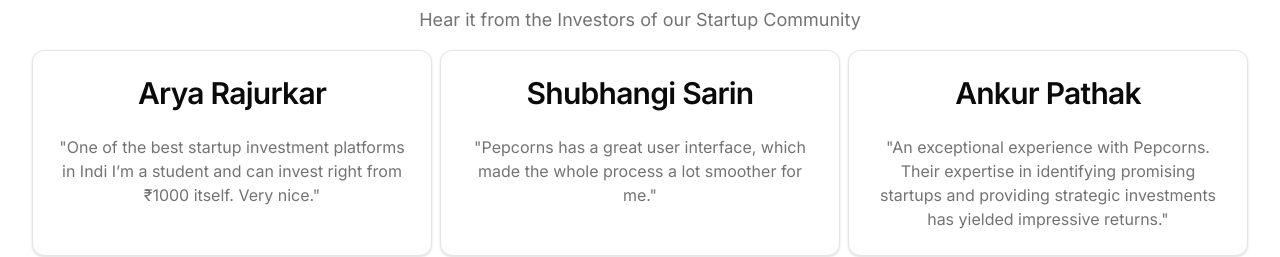
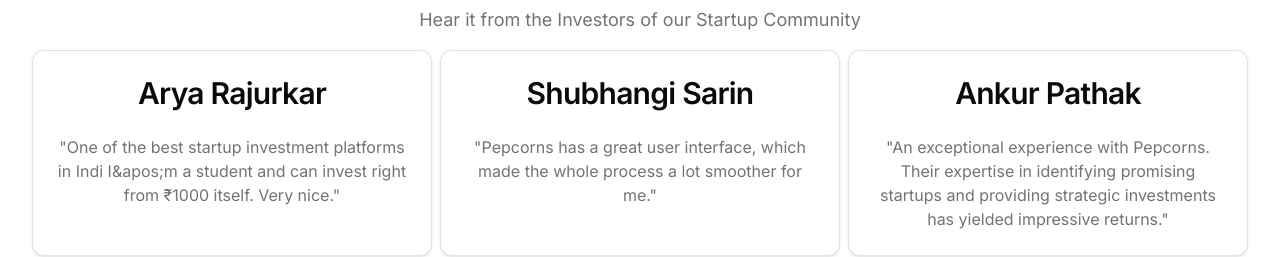
Before and after one commit to idebenone/marketing_demo, a Next.js app: page / in a window 1280 px wide. Shown: the part 1120-1377 px from the top of the page. Built offline with nearby package versions, Linux system fonts and the light colour scheme.

Commit message:
illegal char issue

```diff
--- a/src/app/_components/_home/testimonials.tsx
+++ b/src/app/_components/_home/testimonials.tsx
@@ -14,7 +14,7 @@
     {
       name: "Arya Rajurkar",
       message:
-        "One of the best startup investment platforms in Indi I’m a student and can invest right from ₹1000 itself. Very nice.",
+        "One of the best startup investment platforms in Indi I&apos;m a student and can invest right from ₹1000 itself. Very nice.",
     },
     {
       name: "Shubhangi Sarin",
```
